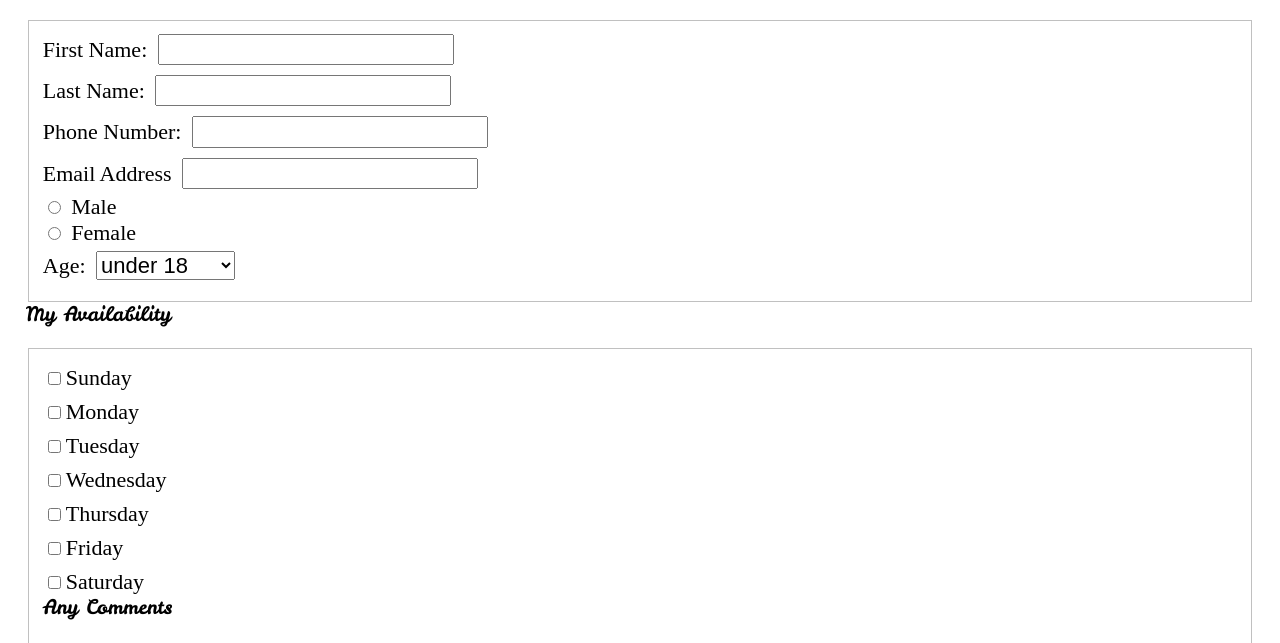
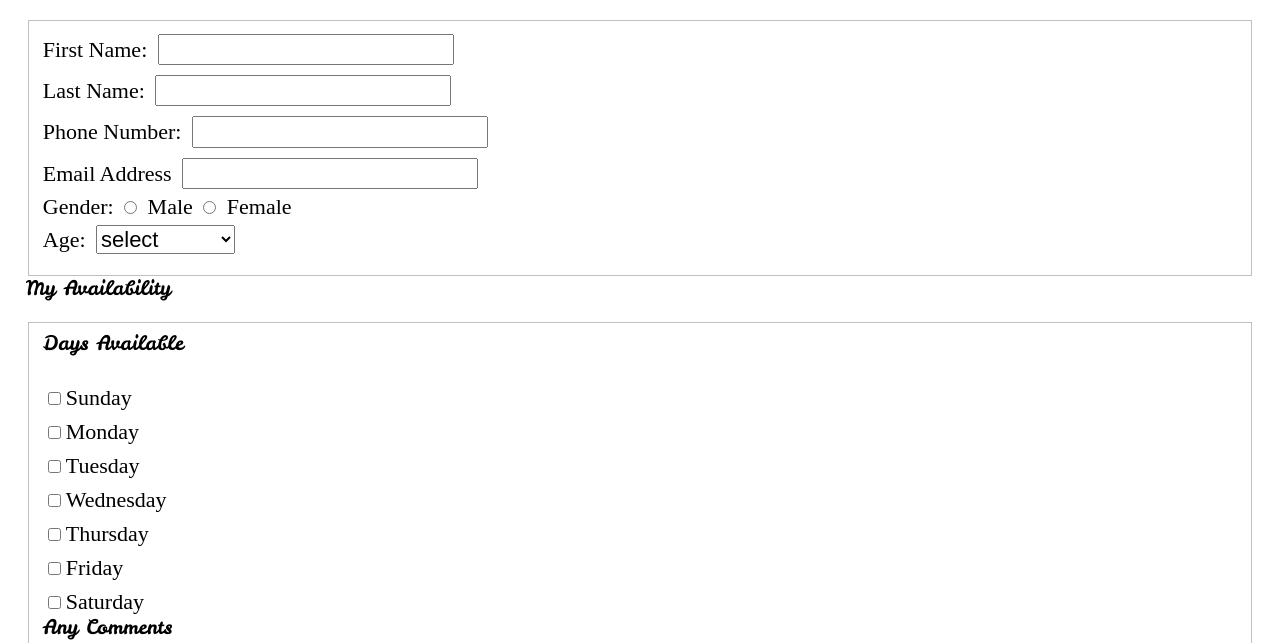
Before and after one commit to gscott58/itmd-361-lab04, a plain HTML site: page index.html in a window 1280 px wide. Shown: the part 121-764 px from the top of the page. Drawn offline with Linux system fonts and the light colour scheme; a web font is replaced by a local one.

Commit message:
Indented HTML structure and tweaked some content

```diff
--- a/index.html
+++ b/index.html
@@ -7,14 +7,14 @@
 		<link href="http://fonts.googleapis.com/css?family=Leckerli+One|Coustard:900" rel="stylesheet" type="text/css" />
 		<link rel="stylesheet" media="screen" href="css/screen.css" />
 	</head>
+
 	<body>
-
 		<h1>Volunteer Form</h1>
 
 		<form method="post" action="lab4formscript.php">
-		<p>My Info</p>
-		<fieldset>
-			<legend></legend>
+			<p>My Info</p>
+			<fieldset>
+				<legend></legend>
 				<label for="firstname">First Name:</label>
 				<input type="text" name="first_name_field" id="firstname"/><br>
 
@@ -27,24 +27,27 @@
 				<label for="email">Email Address</label>
 				<input type="email" name="email_field" id="email" pattern="^.+@.+$" /><br>
 
-				<input type="radio" name="gender_field" value="male"/>   Male<br>
+				<label for="gender_field">Gender:</label>
+				<input type="radio" name="gender_field" value="male"/>   Male
 				<input type="radio" name="gender_field" value="female"/> Female<br>
 
 				<label for="agerange">Age:</label>
 				<select name="age_field" id="agerange">
-					<option value="0">under 18</option>
-					<option value="1">18 - 24</option>
-					<option value="2">25 - 34</option>
-					<option value="3">35 - 44</option>
-					<option value="4">45 - 54</option>
-					<option value="5">55 - 64</option>
-					<option value="6">65 and over</option>
+					<option value="0">select</option>
+					<option value="1">under 18</option>
+					<option value="2">18 - 24</option>
+					<option value="3">25 - 34</option>
+					<option value="4">35 - 44</option>
+					<option value="5">45 - 54</option>
+					<option value="6">55 - 64</option>
+					<option value="7">65 and over</option>
 				</select>
 			</fieldset>
 
 			<p>My Availability</>
 			<fieldset class="group">
-			<legend></legend>
+				<legend></legend>
+				<p>Days Available</p>
 				<ul class="checkbox">
 					<li><input type="checkbox" id="cb1" value="1" /><label for="cb1">Sunday</label></li>
 					<li><input type="checkbox" id="cb2" value="2" /><label for="cb2">Monday</label></li>
@@ -54,15 +57,13 @@
 					<li><input type="checkbox" id="cb6" value="6" /><label for="cb6>">Friday</label></li>
 					<li><input type="checkbox" id="cb7" value="7" /><label for="cb6>">Saturday</label></li>
 				</ul>
-
-			<p>Any Comments</p>
+				<p>Any Comments</p>
 				<textarea rows="6" cols="50" name="comments_field" id="comments"></textarea>
 			</fieldset>
+
+			<input type="hidden" name="hidden_field " id="hidden" value="Gscott3"/>
 			<input type="submit" name="submit" id="submit" value="Send Me" />
-			<input type="hidden" name="hidden_field " id="hidden" value="Gscott3"/>
 		</form>
-
-
 
 	<main>
 	</main>
```
